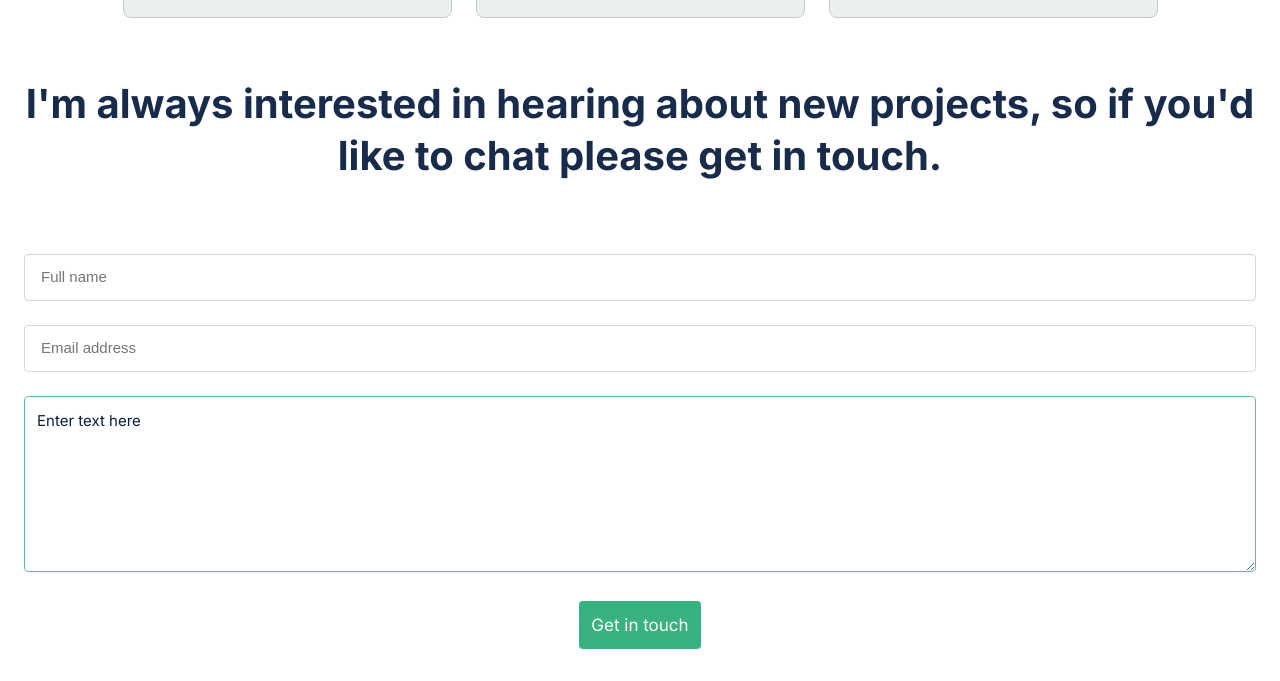
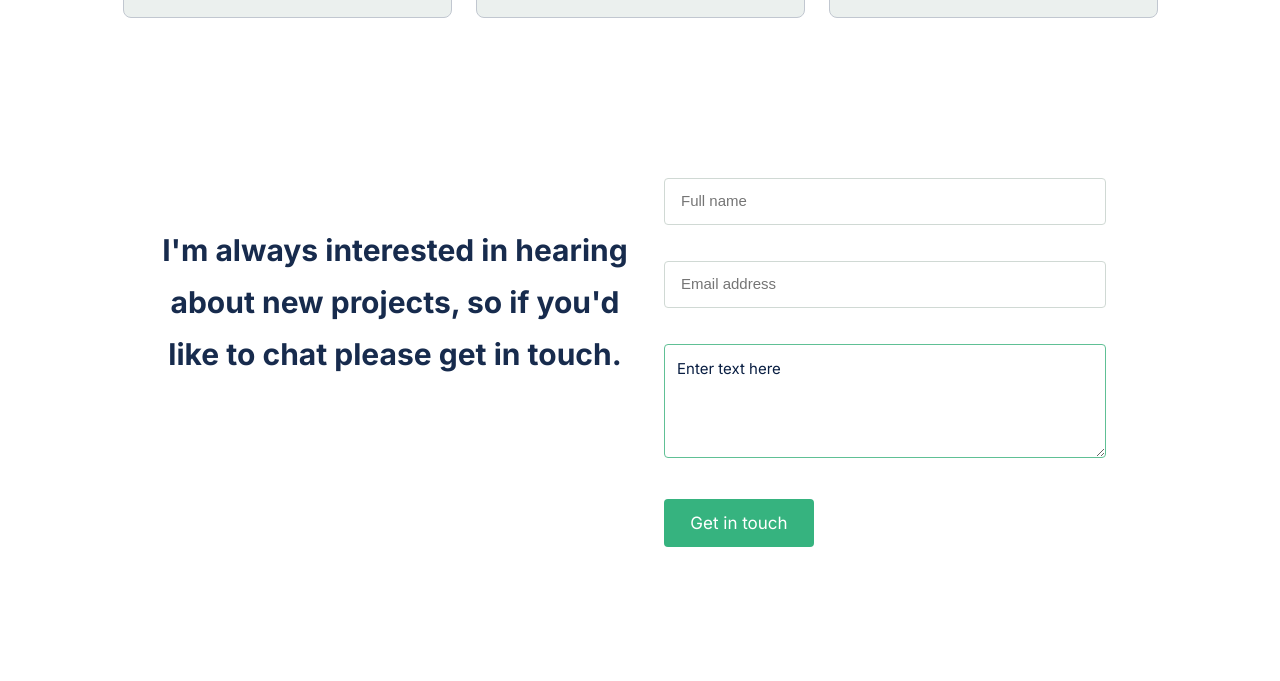
Before and after one commit to Juank628/portfolio, a website: page index.html in a window 1280 px wide. Shown: the part 3198-3879 px from the top of the page. Drawn offline with Linux system fonts and the light colour scheme.

Commit message:
Contact form desktop view

```diff
--- a/index.html
+++ b/index.html
@@ -174,12 +174,12 @@
                     </ul>
                 </section>
             </div>
-            <p class="final-text">
+        </section>
+
+        <section class="form-container">
+            <p class="contact-text">
                 I'm always interested in hearing about new projects, so if you'd like to chat please get in touch.
             </p>
-        </section>
-
-        <section>
             <form action="https://formspree.io/f/xdojpdez" method="post" class="contact-form">
                 <input class="form-input" type="text" placeholder="Full name" maxlength="30" required name="fullname">
                 <input class="form-input " type="email" placeholder="Email address" required name="email">
--- a/styles.css
+++ b/styles.css
@@ -276,7 +276,7 @@ body {
   border-radius: 8px;
 }
 
-.final-text {
+.contact-text {
   margin: 36px 12px;
   font-family: "Inter", sans-serif;
   font-weight: 700;
@@ -343,8 +343,9 @@ body {
   border-radius: 2px;
 }
 
-/*General classes*/
-
+/*
+General classes
+*/
 a:link {
   text-decoration: none;
 }
@@ -353,9 +354,11 @@ li {
   list-style-type: none;
 }
 
+/*
+media
+*/
 
 @media screen and (min-width: 768px) {
-
   .header-mobile {
     display: none;
   }
@@ -403,4 +406,30 @@ li {
     max-width: 60%;
   }
 
+  .form-container {
+    display: grid;
+    grid-template-columns: 1fr 1fr;
+    padding: 100px 150px;
+  }
+
+  .contact-text {
+    font-size: 30px;
+    margin-top: 70px;
+  }
+
+  .contact-form {
+    display: grid;
+    grid-template-columns: 1fr;
+    gap: 12px;
+    align-items: center;
+    padding: 24px;
+  }
+
+  .form-text {
+    height: 114px;
+  }
+
+  .form-button {
+    width: 150px;
+  }
 }
```
